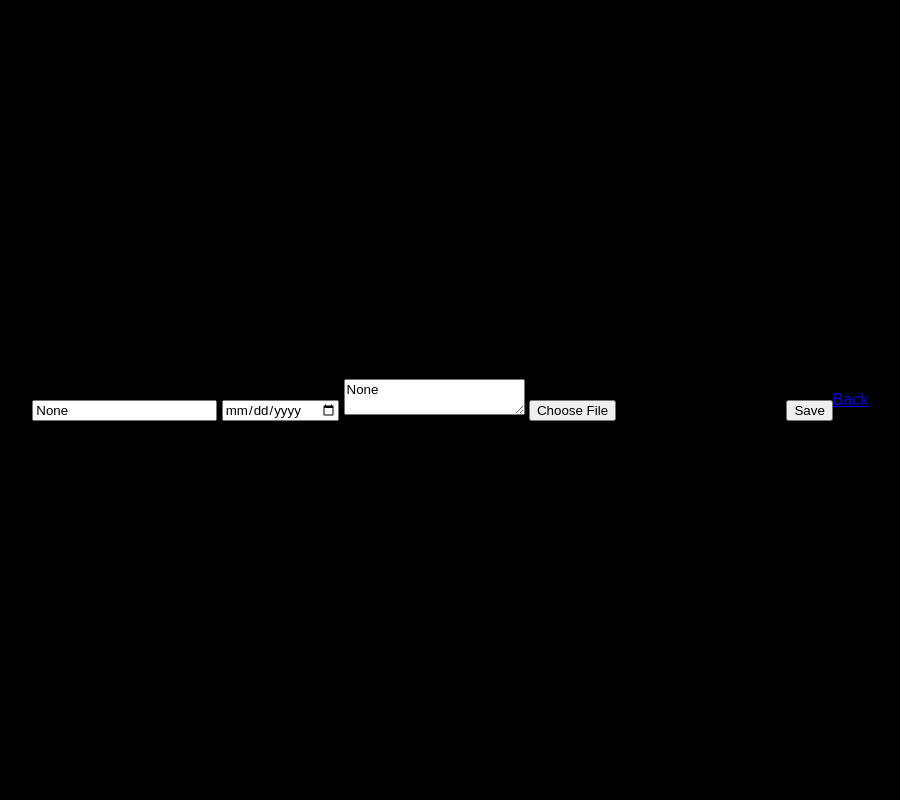
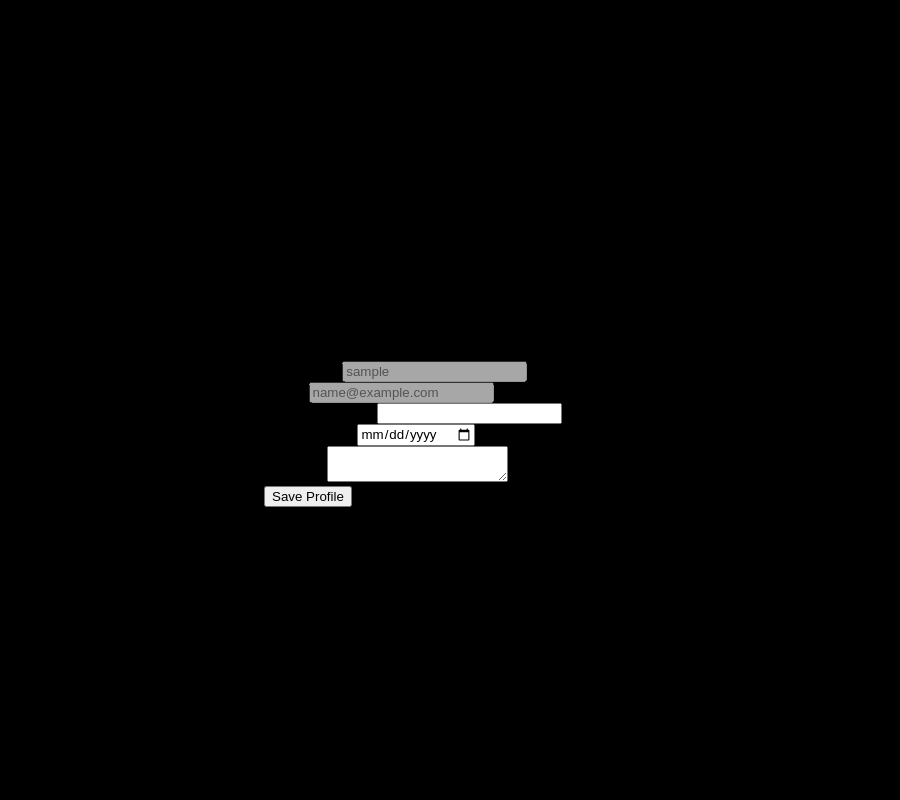
Before and after one commit to prajwal0426/ifruit, a Flask app: page /profile in a window 1280 px wide. Shown: the whole page, without its empty margins (227-1127 px from the left). Run offline with Flask 3, Linux system fonts and the light colour scheme; the visitor is signed in with stand-in values (Sample User, id 1); data comes from the database, SQL or seed files in the repository.

Commit message:
setting profile 1

```diff
--- a/templates/profile.html
+++ b/templates/profile.html
@@ -1,21 +1,46 @@
 <!DOCTYPE html>
-<html>
+<html lang="en">
 <head>
-<link rel="stylesheet" href="/static/style.css">
+  <meta charset="UTF-8">
+  <title>Profile</title>
+  <link rel="stylesheet" href="{{ url_for('static', filename='style.css') }}">
 </head>
-<body>
+<body class="profile-page">
 
-<h2>Profile</h2>
+  <!-- Floating Profile Card -->
+  <div class="profile-card">
+    <h2>Profile Details</h2>
 
-<form action="/profile/update" method="post" enctype="multipart/form-data">
-  <input name="mobile" placeholder="Mobile" value="{{user.mobile}}">
-  <input name="dob" type="date" value="{{user.dob}}">
-  <textarea name="address">{{user.address}}</textarea>
-  <input type="file" name="avatar">
-  <button>Save</button>
-</form>
+    <form action="/profile/update" method="POST">
 
-<a href="/home">Back</a>
+      <div class="profile-row">
+        <label>Username</label>
+        <input type="text" value="{{ user.username }}" disabled>
+      </div>
+
+      <div class="profile-row">
+        <label>Email</label>
+        <input type="email" value="{{ user.email }}" disabled>
+      </div>
+
+      <div class="profile-row">
+        <label>Mobile Number</label>
+        <input type="text" name="mobile" value="{{ user.mobile or '' }}">
+      </div>
+
+      <div class="profile-row">
+        <label>Date of Birth</label>
+        <input type="date" name="dob" value="{{ user.dob or '' }}">
+      </div>
+
+      <div class="profile-row">
+        <label>Address</label>
+        <textarea name="address">{{ user.address or '' }}</textarea>
+      </div>
+
+      <button type="submit" class="save-btn">Save Profile</button>
+    </form>
+  </div>
 
 </body>
 </html>
```
